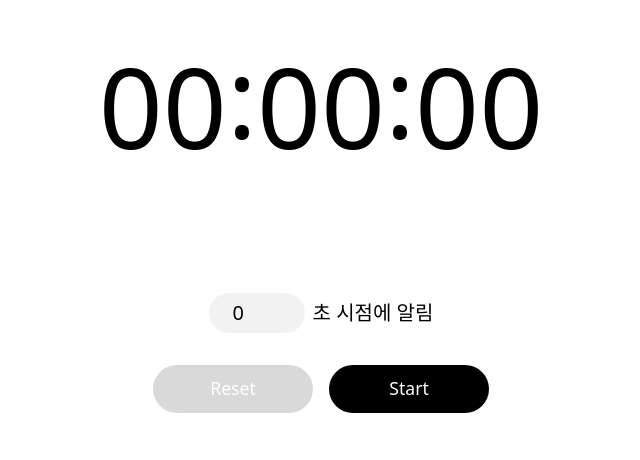
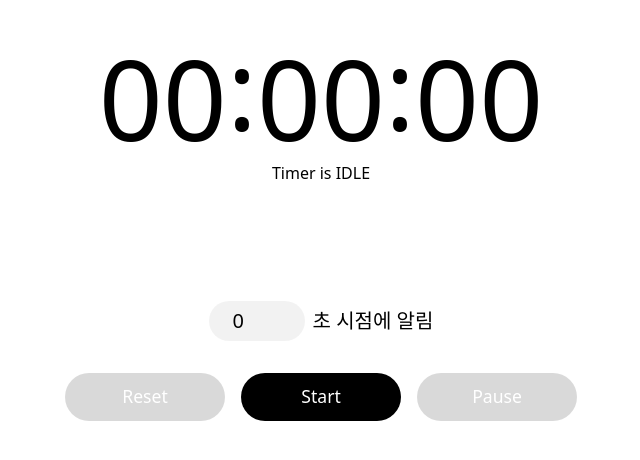
Before and after one commit to brewcold/seungyoon-yu-plang-assignment, a React (Vite) app in the folder timer/: page / in a window 1280 px wide. Shown: the part 174-634 px from the top of the page, without its empty margins (319-959 px from the left). Built offline with nearby package versions, Linux system fonts and the light colour scheme; a web font is replaced by a local one.

Commit message:
app state를 명시적으로 표시하고, button을 조건부 렌더링하지 않도록 변경

```diff
--- a/timer/src/App.css
+++ b/timer/src/App.css
@@ -19,7 +19,6 @@
 .timer {
   display: flex;
   align-items: center;
-  margin-bottom: 1.5rem;
 }
 
 .timer > span {
@@ -30,6 +29,10 @@
 
 .colon {
   padding-bottom: 1.35rem;
+}
+
+.timerstate {
+  margin-bottom: 1.5rem;
 }
 
 .alarm {
--- a/timer/src/App.tsx
+++ b/timer/src/App.tsx
@@ -47,6 +47,7 @@ function App() {
     startTimeRef.current = 0
     lapRef.current = 0
     setDisplayTime(0)
+    setCountdown(0)
     setOverlayOpen(false)
     setRunningState('IDLE')
   }
@@ -61,6 +62,7 @@ function App() {
           </span>
         ))}
       </div>
+      <div className="timerstate">Timer is {runningState}</div>
 
       <div className={`alarm ${overlayOpen ? 'open' : 'closed'}`}>{countdown}초가 지났습니다</div>
 
@@ -74,15 +76,13 @@ function App() {
             Reset
           </button>
 
-          {!(runningState === 'RUNNING') ? (
-            <button type="button" onClick={handleStart}>
-              Start
-            </button>
-          ) : (
-            <button type="button" onClick={handlePause} disabled={runningState !== 'RUNNING'}>
-              Pause
-            </button>
-          )}
+          <button type="button" onClick={handleStart} disabled={runningState === 'RUNNING'}>
+            Start
+          </button>
+
+          <button type="button" onClick={handlePause} disabled={runningState !== 'RUNNING'}>
+            Pause
+          </button>
         </div>
       </div>
     </main>
```
